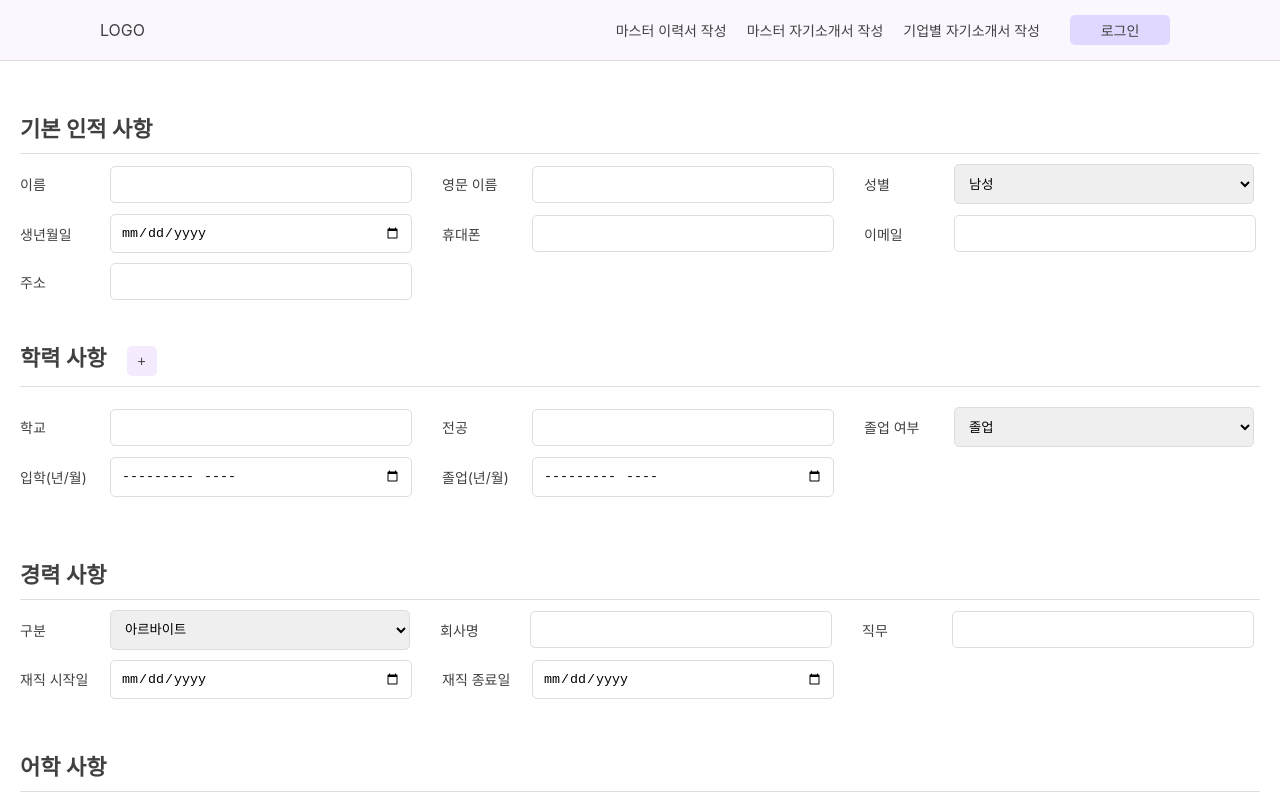
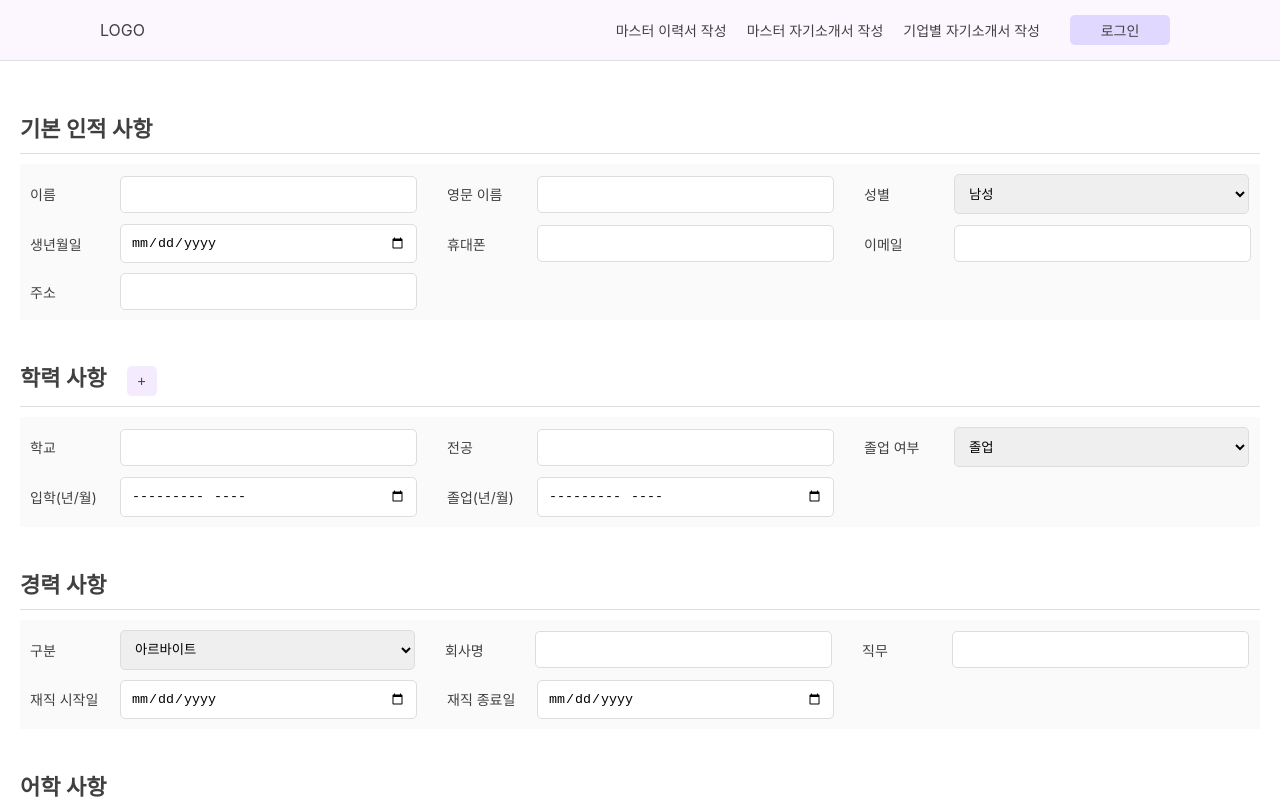
Before and after one commit to 2023-opensource-project/frontend, a React (Create React App) app: page /masterResume in a window 1280 px wide. Shown: the top 800 px of the page. Built offline with nearby package versions, Linux system fonts and the light colour scheme.

Commit message:
feat(마스터 이력서): 폼 묶음마다 배경색 추가

```diff
--- a/src/MasterResumeComponents/SecondSections.jsx
+++ b/src/MasterResumeComponents/SecondSections.jsx
@@ -1,6 +1,6 @@
 import { React, useState } from "react";
 import { Inner, TextStyle, Button } from "../Constants/style";
-import { Form, LineWrapper, Container, Input, Dropdown } from "./SecondSections.style";
+import { Form, ItemWrapper, LineWrapper, Container, Input, Dropdown } from "./SecondSections.style";
 
 const FormItem = ({ label, type = "text", name, options }) => (
   <Container>
@@ -33,6 +33,7 @@ const PersonalInfo = () => {
           기본 인적 사항
         </TextStyle>
       </div>
+      <div style={{ backgroundColor: "#FAFAFA", padding: "10px" }}>
         <LineWrapper>
           <FormItem label="이름" name="name" />
           <FormItem label="영문 이름" name="englishName" />
@@ -44,6 +45,7 @@ const PersonalInfo = () => {
           <FormItem label="이메일" type="email" name="email" />
         </LineWrapper>
         <FormItem label="주소" name="address" />
+      </div>
     </div>
   );
 };
@@ -74,7 +76,7 @@ const EducationInfo = () => {
         </TextStyle>
       </div>
       {Array.from({ length: educationCount }, (_, index) => (
-        <div key={index} style={{ margin: "20px 0" }}>
+        <ItemWrapper key={index}>
           <LineWrapper>
             <FormItem label="학교" name={`school${index}`} />
             <FormItem label="전공" name={`major${index}`} />
@@ -89,7 +91,7 @@ const EducationInfo = () => {
             <FormItem label="입학(년/월)" type="month" name={`startMonth${index}`} />
             <FormItem label="졸업(년/월)" type="month" name={`endMonth${index}`} />
           </LineWrapper>
-        </div>
+        </ItemWrapper>
       ))}
     </div>
   );
@@ -103,6 +105,7 @@ const CareerInfo = () => {
           경력 사항
         </TextStyle>
       </div>
+      <div style={{ backgroundColor: "#FAFAFA", padding: "10px" }}>
         <LineWrapper>
           <FormItem label="구분" type="dropdown" name="career" options={["아르바이트", "인턴쉽"]} />
           <FormItem label="회사명" name="companyName" />
@@ -112,6 +115,7 @@ const CareerInfo = () => {
           <FormItem label="재직 시작일" type="date" name="startWorkDate" />
           <FormItem label="재직 종료일" type="date" name="endWorkDate" />
         </LineWrapper>
+      </div>
     </div>
   );
 };
@@ -124,6 +128,7 @@ const LanguageInfo = () => {
           어학 사항
         </TextStyle>
       </div>
+      <div style={{ backgroundColor: "#FAFAFA", padding: "10px" }}>
         <LineWrapper>
           <FormItem label="어학 이름" name="languageName" />
           <FormItem label="자격명" name="qualificationName" />
@@ -132,6 +137,7 @@ const LanguageInfo = () => {
           <FormItem label="등급/점수" name="gradeScore" />
           <FormItem label="응시일자" type="date" name="testDate" />
         </LineWrapper>
+      </div>
     </div>
   );
 };
--- a/src/MasterResumeComponents/SecondSections.style.jsx
+++ b/src/MasterResumeComponents/SecondSections.style.jsx
@@ -6,10 +6,23 @@ export const Form = styled.form`
   gap: 10px;
 `;
 
+export const ItemWrapper = styled.div`
+  background-color: #fafafa;
+  padding: 10px;
+  margin-bottom: 10px;
+
+  &:last-child {
+    margin-bottom: 0;
+  }
+`;
+
 export const LineWrapper = styled.div`
   display: flex;
   justify-content: flex-start;
   margin-bottom: 10px;
+  &:last-child {
+    margin-bottom: 0;
+  }
 `;
 
 export const Container = styled.div`
@@ -24,7 +37,7 @@ export const Input = styled.input`
   margin: 0 30px 0 0;
   border: 1px solid #ddd;
   border-radius: 5px;
-  width: 280px;
+  width: 275px;
 `;
 
 export const Dropdown = styled.select`
@@ -32,6 +45,6 @@ export const Dropdown = styled.select`
   margin: 0 30px 0 0;
   border: 1px solid #ddd;
   border-radius: 5px;
-  width: 300px;
+  width: 295px;
   height: 40px;
 `;
```
Lines whose indentation alone changed are shown as unchanged.
